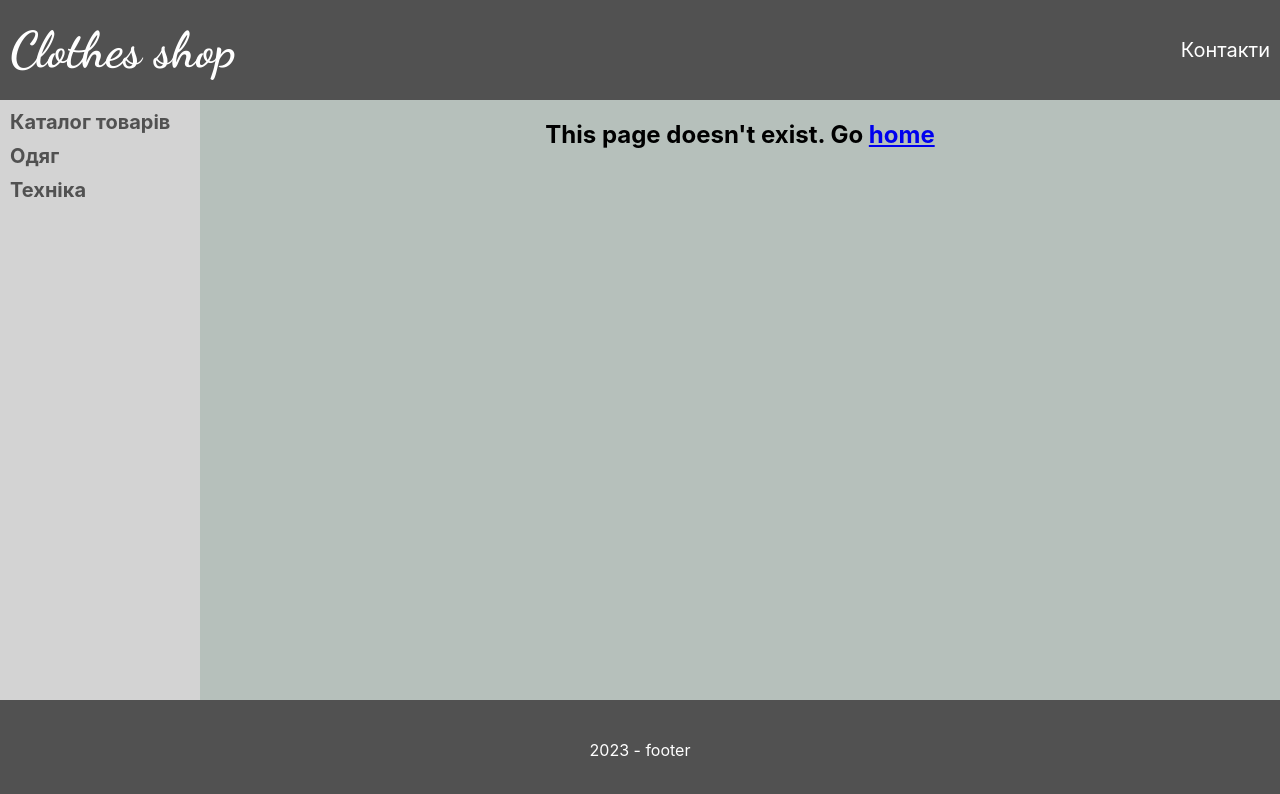
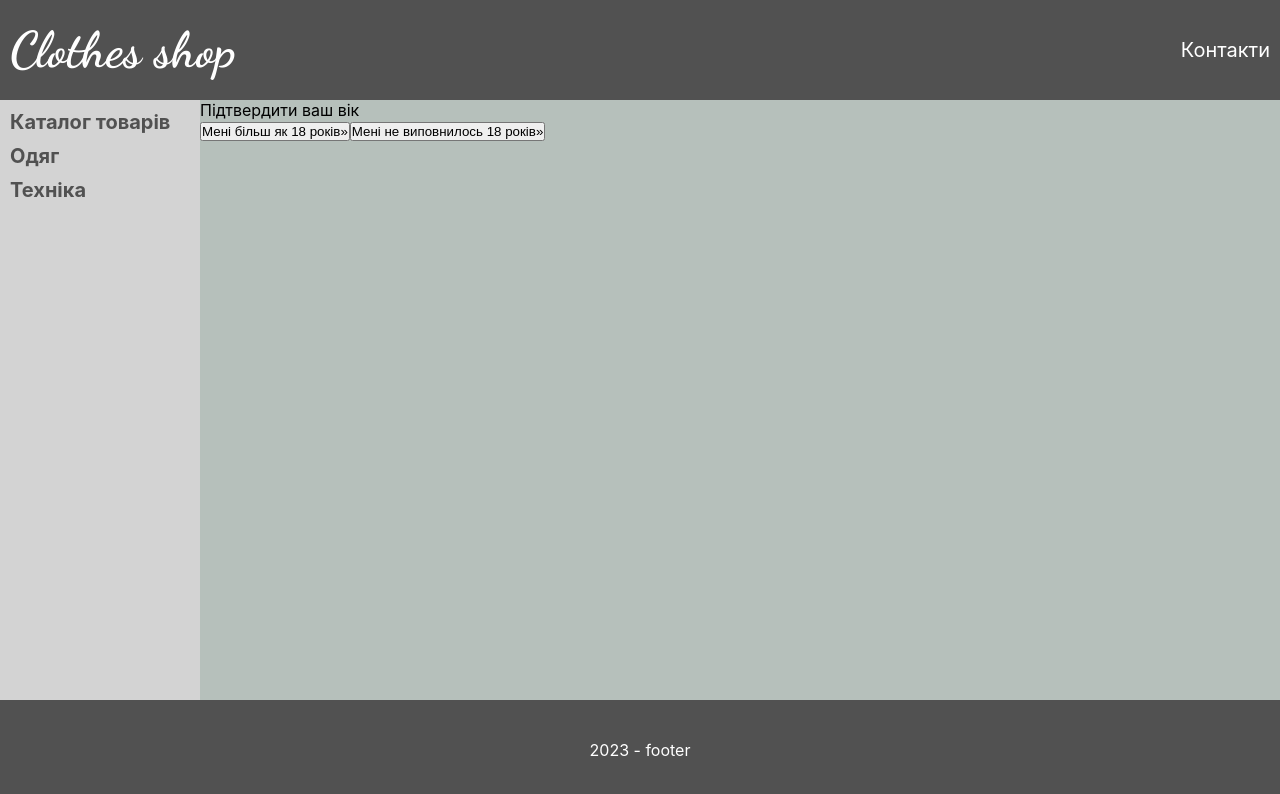
Before and after one commit to SerhiiHats/hw-9-at-react, a React (Create React App) app: page /auth in a window 1280 px wide. Shown: the top 794 px of the page. Built offline with nearby package versions, Linux system fonts and the light colour scheme.

Commit message:
add redux auth protected route

```diff
--- a/src/companents/App/App.js
+++ b/src/companents/App/App.js
@@ -7,6 +7,8 @@ import Contacts from "../../pages/Contacts";
 import SingleProductPage from "../../pages/SingleProductPage";
 import NotfoundPage from "../../pages/NotfoundPage";
 import ErrorPage from "../../pages/ErrorPage";
+import Auth from "../Auth/Auth";
+import RequireAuth from "../hoc/requireAuth";
 
 function App() {
   return (
@@ -15,10 +17,19 @@ function App() {
         <Route index element={<MainPage/>}/>
         <Route path={"/product/:id"} element={<SingleProductPage/>}/>
         <Route path={"/contacts"} element={<Contacts/>}/>
-        <Route path={"/product/clothing"} element={<ProductPage/>}/>
-        <Route path={"/product/electronics"} element={<ProductPage/> }/>
+        <Route path={"/product/clothing"} element={
+          <RequireAuth>
+            <ProductPage/>
+          </RequireAuth>
+        }/>
+        <Route path={"/product/electronics"} element={
+          <RequireAuth>
+            <ProductPage/>
+          </RequireAuth>
+        }/>
         <Route path={"*"} element={<NotfoundPage/>}/>
         <Route path={"/error"} element={<ErrorPage/>}/>
+        <Route path={"/auth"} element={<Auth/>}/>
       </Route>
     </Routes>
   );
--- /dev/null
+++ b/src/companents/Auth/Auth.js
@@ -0,0 +1,33 @@
+import React from 'react';
+import {useDispatch, useSelector} from "react-redux";
+import {loginAC, LogoutAC} from "./authAction";
+
+const Auth = () => {
+
+  const auth = useSelector(store => store.auth)
+
+  const dispatch = useDispatch();
+
+
+  const handleAuth = () => {
+    dispatch(loginAC());
+    console.log(auth);
+  }
+
+  const handleNotAuth = () => {
+    dispatch(LogoutAC());
+    console.log(auth);
+  }
+
+  return (
+    <div>
+      <div>
+        <p>Підтвердити ваш вік</p>
+        <button onClick={() => handleAuth()}>Мені більш як 18 років»</button>
+        <button onClick={() => handleNotAuth()}>Мені не виповнилось 18 років»</button>
+      </div>
+    </div>
+  );
+};
+
+export default Auth;
--- /dev/null
+++ b/src/companents/Auth/authAction.js
@@ -0,0 +1,12 @@
+export const LOGIN = "LOGIN";
+export const LOGOUT = "LOGOUT";
+
+
+export const loginAC = () => {
+  return {type: LOGIN}
+}
+
+
+export const LogoutAC = () => {
+  return {type: LOGOUT}
+}
--- /dev/null
+++ b/src/companents/Auth/authReducer.js
@@ -0,0 +1,17 @@
+import {LOGIN, LOGOUT} from "./authAction";
+import initialStore from "../../redux/initialStore";
+
+const authReducer = (auth = initialStore.auth, action) => {
+  switch (action.type) {
+    case LOGIN: {
+      return true;
+    }
+    case LOGOUT: {
+      return false;
+    }
+    default:
+      return auth;
+  }
+}
+
+export default authReducer;
--- /dev/null
+++ b/src/companents/hoc/requireAuth.js
@@ -0,0 +1,16 @@
+import React from 'react';
+import {useSelector} from "react-redux";
+import {Navigate} from "react-router";
+
+const RequireAuth = ({children}) => {
+
+  const auth = useSelector(store => store.auth);
+
+  if (!auth) {
+    return <Navigate to={"/auth"}/>;
+  }
+
+  return children;
+};
+
+export default RequireAuth;
--- a/src/index.js
+++ b/src/index.js
@@ -4,12 +4,17 @@ import './index.scss';
 import App from './companents/App/App';
 import reportWebVitals from './reportWebVitals';
 import {BrowserRouter} from "react-router-dom";
+import {Provider} from "react-redux";
+import store from "./redux/configStore";
 
 const root = ReactDOM.createRoot(document.getElementById('root'));
 root.render(
   // <React.StrictMode>
+
   <BrowserRouter>
-    <App/>
+    <Provider store={store}>
+      <App/>
+    </Provider>
   </BrowserRouter>
 
   // </React.StrictMode>
--- /dev/null
+++ b/src/redux/configStore.js
@@ -0,0 +1,6 @@
+import {createStore} from "redux";
+import initialStore from "./initialStore";
+import reducer from "./rootReducer";
+
+const store = createStore(reducer, initialStore);
+export default store;
--- /dev/null
+++ b/src/redux/initialStore.js
@@ -0,0 +1,5 @@
+const initialStore = {
+  auth: false,
+}
+
+export default initialStore;
--- /dev/null
+++ b/src/redux/rootReducer.js
@@ -0,0 +1,6 @@
+import authReducer from "../companents/Auth/authReducer";
+import {combineReducers} from "redux";
+
+export default combineReducers({
+  auth: authReducer,
+});
```
